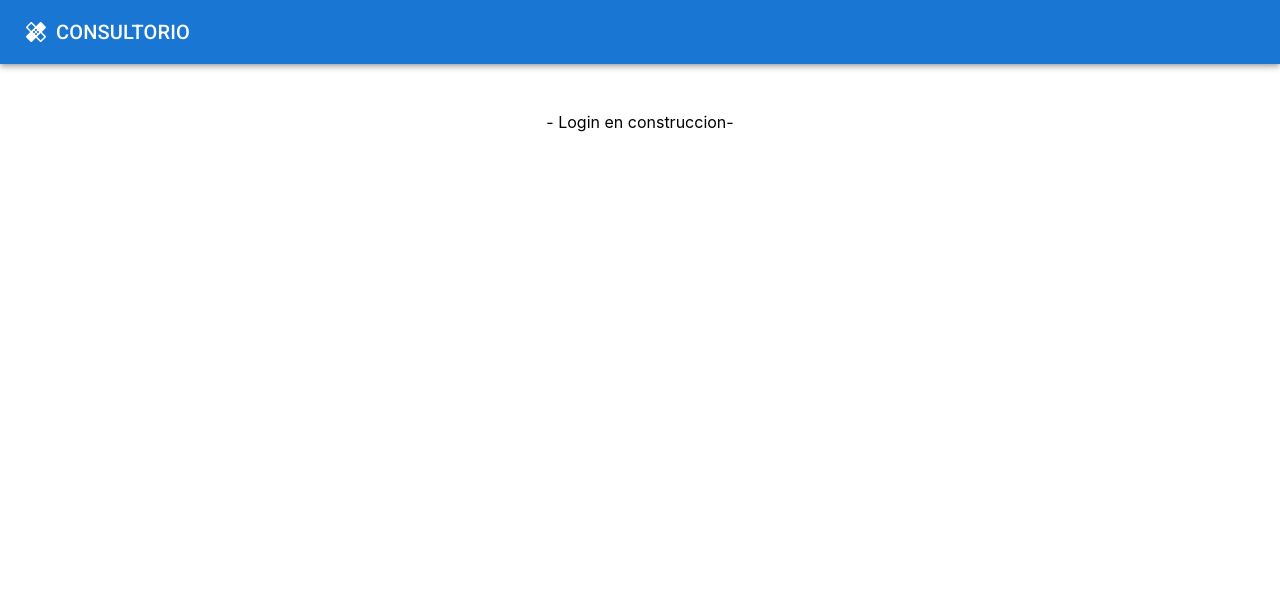
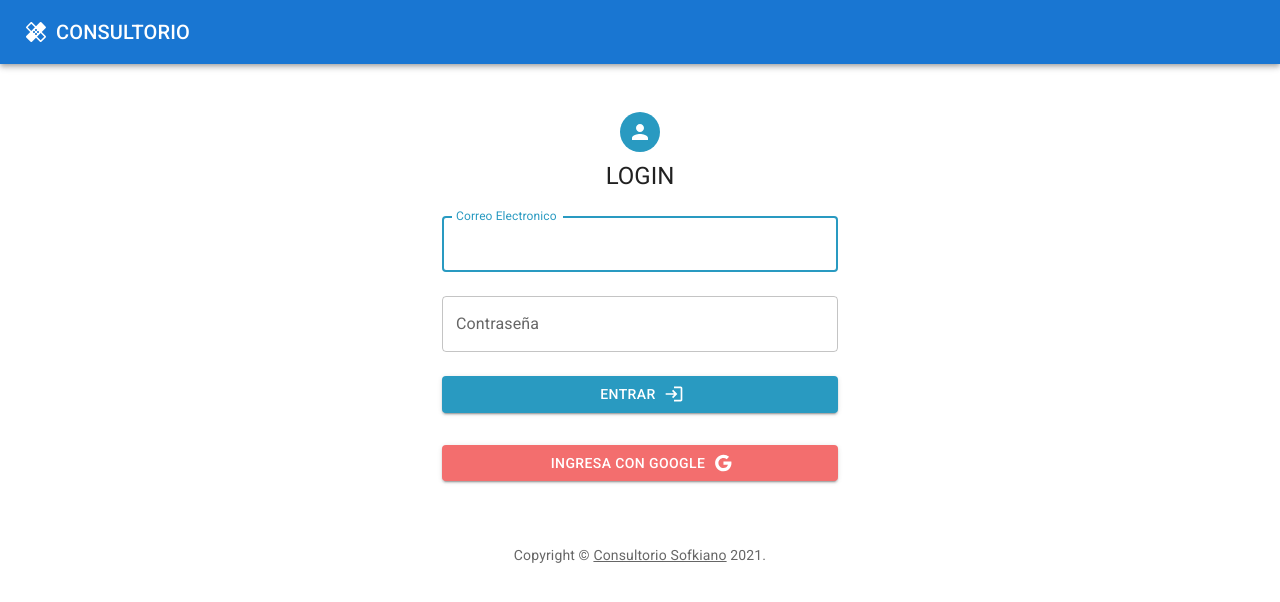
Before and after one commit to AnthonyMerive/consultorioFullStack, a React (Create React App) app in the folder frontend/: page / in a window 1280 px wide. Before the commit this address led to /login. Shown: the top 602 px of the page. Built offline with nearby package versions, Linux system fonts and the light colour scheme; no server answers.

Commit message:
finalizando login

```diff
--- a/frontend/package.json
+++ b/frontend/package.json
@@ -15,6 +15,7 @@
     "@testing-library/react": "^12.1.2",
     "@testing-library/user-event": "^13.5.0",
     "axios": "^0.24.0",
+    "firebase": "^9.1.0",
     "react": "^17.0.2",
     "react-dom": "^17.0.2",
     "react-redux": "^7.2.6",
--- a/frontend/src/App.jsx
+++ b/frontend/src/App.jsx
@@ -1,26 +1,42 @@
-import React from 'react'
+import { getAuth, onAuthStateChanged } from 'firebase/auth'
+import React, { useEffect, useState } from 'react'
+import { useSelector } from 'react-redux'
 import { Navigate, Route, Routes } from 'react-router-dom'
 import { Home } from './components/Home'
+import Loading from './components/Loading'
+import Login from './components/Login'
 import { Navbar } from './components/Navbar'
 
 export default function App() {
 
-    let auth = false
+    const authenticated = getAuth();
+    const [auth, setAuth] = useState(false)
+    const [checking, setChecking] = useState(true)
+    const usuarioLogeado = useSelector(store => store.login)
+
+    useEffect(() => {
+        usuarioLogeado.uid ?
+            setAuth(true)
+            :
+            setAuth(false)
+        onAuthStateChanged(authenticated, async (user) => {
+            setChecking(false)
+        })
+    }, [usuarioLogeado, authenticated])
+
+    if (checking) {
+        return <Loading />;
+    }
+
+    console.log(auth)
+
+
 
     return (
         <div>
             <Navbar auth ={auth} />
             <Routes>
-                <Route path="/" exact element={!auth ? <Navigate to='login' /> : <Navigate to='dashboard' />} />
-                <Route path="dashboard" exact element={auth ? <Home /> : <Navigate to='/' />} />
-                <Route
-                    path="login"
-                    element={
-                        <main style={{ padding: "2rem", textAlign: 'center' }}>
-                            <p>- Login en construccion-</p>
-                        </main>
-                    }
-                />
+                <Route path="/" exact element={!auth ? <Login /> : <Home />} />
                 <Route
                     path="*"
                     element={
--- /dev/null
+++ b/frontend/src/actions/logicAction.js
@@ -0,0 +1,70 @@
+import { getAuth, signInWithPopup, signInWithEmailAndPassword, signOut } from 'firebase/auth'
+import { googleAuth } from '../services/firebase'
+import { login } from '../types/loginTypes';
+
+const auth = getAuth();
+
+export const loginGoogle = () => {
+    return (dispatch) => {
+        signInWithPopup(
+            auth,
+            googleAuth
+        )
+            .then(({ user }) => {
+                console.log(user)
+                console.log(user.providerData[0])
+                const data = user.providerData[0];
+                dispatch(loginSincrono(user.uid, data.displayName, data.photoURL, data.email))
+            })
+            .catch(error => {
+                console.log(error)
+            })
+    }
+}
+
+export const loginEmailPassword = (email, password) => {
+    return (dispatch) => {
+        signInWithEmailAndPassword(auth,
+            email,
+            password
+        ).then(({ user }) => {
+            console.log(user)
+            console.log(user.providerData[0])
+            const data = user.providerData[0];
+            dispatch(loginSincrono(user.uid, data.displayName, data.photoURL, data.email))
+        }).catch(error => {
+            console.log(error)
+        })
+    }
+}
+
+export const loginSincrono = (uid, displayName, foto, correo) => {
+    return {
+        type: login.in,
+        payload: {
+            uid,
+            displayName,
+            foto,
+            correo
+        }
+    }
+}
+
+export const logout = () => {
+
+    return (dispatch) => {
+        signOut(auth)
+            .then(user => {
+                dispatch(logoutSincrono())
+            })
+            .catch(error => {
+                console.log(error)
+            })
+    }
+}
+
+export const logoutSincrono = () => {
+    return {
+        type: login.out
+    }
+}
--- /dev/null
+++ b/frontend/src/components/Loading.jsx
@@ -0,0 +1,9 @@
+import React from 'react'
+
+export default function Loading() {
+    return (
+        <div>
+            Cargando...
+        </div>
+    )
+}
--- /dev/null
+++ b/frontend/src/components/Login.jsx
@@ -0,0 +1,164 @@
+import * as React from 'react';
+import Avatar from '@mui/material/Avatar';
+import Button from '@mui/material/Button';
+import CssBaseline from '@mui/material/CssBaseline';
+import TextField from '@mui/material/TextField';
+import Link from '@mui/material/Link';
+import Box from '@mui/material/Box';
+import LoginIcon from '@mui/icons-material/Login';
+import PersonIcon from '@mui/icons-material/Person';
+import Typography from '@mui/material/Typography';
+import Container from '@mui/material/Container';
+import { createTheme, ThemeProvider } from '@mui/material/styles';
+import GoogleIcon from '@mui/icons-material/Google';
+import { useForm } from '../hooks/useForm'
+import { useDispatch } from 'react-redux'
+import { loginEmailPassword, loginGoogle } from '../actions/logicAction'
+
+
+function Copyright(props) {
+    return (
+
+        <Typography variant="body2" color="text.secondary" align="center" {...props}>
+            {'Copyright © '}
+            <Link color="inherit" href="https://github.com/AnthonyMerive/consultorioFullStack">
+                Consultorio Sofkiano
+            </Link>{' '}
+            {new Date().getFullYear()}
+            {'.'}
+        </Typography>
+    );
+
+}
+
+const theme = createTheme({
+    palette: {
+        primary: {
+            light: '#2bc8c8',
+            main: '#299ac1',
+            dark: '#1a627d',
+            contrastText: '#fff',
+        },
+    },
+});
+
+export default function Login() {
+
+    const dispatch = useDispatch();
+
+    const [values, handleInputChange, reset] = useForm({
+        email: '',
+        password: ''
+    })
+
+    const { email, password } = values;
+
+    console.log(values)
+
+    const handleLogin = (e) => {
+        e.preventDefault();
+        dispatch(loginEmailPassword(email, password))
+        // reset();
+    }
+
+    const handleGoogle = () => {
+        dispatch(loginGoogle(email, password))
+    }
+
+    return (
+        <ThemeProvider theme={theme}>
+            <Container component="main" maxWidth="xs">
+                <CssBaseline />
+                <Box
+                    sx={{
+                        display: 'flex',
+                        flexDirection: 'column',
+                        alignItems: 'center',
+                        marginTop: 5
+                    }}
+                >
+
+                    <Avatar sx={{
+                        m: 1,
+                        bgcolor: '#299ac1'
+                    }}
+                    >
+                        {/* incono */}
+                        <PersonIcon />
+
+                    </Avatar>
+
+                    <Typography component="h1" variant="h5">
+                        LOGIN
+                    </Typography>
+
+                    <Box
+                        onSubmit={handleLogin}
+                        component="form"
+                        noValidate
+                        sx={{ mt: 1 }}
+                        autoComplete="off"
+                    >
+                        <TextField
+                            margin="normal"
+                            fullWidth
+                            id="email"
+                            label="Correo Electronico"
+                            name="email"
+                            autoComplete="email"
+                            value={email}
+                            onChange={handleInputChange}
+                            autoFocus={true}
+                        />
+                        <TextField
+                            margin="normal"
+                            fullWidth
+                            name="password"
+                            label="Contraseña"
+                            type="password"
+                            id="password"
+                            autoComplete="current-password"
+                            value={password}
+                            onChange={handleInputChange}
+                        />
+
+                        <Button
+                            type="submit"
+                            fullWidth
+                            variant="contained"
+                            sx={{
+                                mt: 2,
+                                mb: 2
+                            }}
+                            endIcon={<LoginIcon />}
+                        >
+                            entrar
+
+                        </Button>
+
+                        <Button
+                            type="submit"
+                            fullWidth
+                            variant="contained"
+                            onClick={handleGoogle}
+                            sx={{
+                                mt: 2,
+                                bgcolor: '#F36E6E'
+                            }}
+                            endIcon={<GoogleIcon />}
+                        >
+                            Ingresa con Google
+
+                        </Button>
+
+                    </Box>
+
+                </Box>
+
+                <Copyright sx={{ mt: 8, mb: 4 }} />
+
+            </Container>
+
+        </ThemeProvider>
+    );
+}
--- a/frontend/src/components/Navbar.jsx
+++ b/frontend/src/components/Navbar.jsx
@@ -8,6 +8,7 @@ import Typography from '@mui/material/Typography';
 import InputBase from '@mui/material/InputBase';
 import SearchIcon from '@mui/icons-material/Search';
 import { Link } from 'react-router-dom';
+import { useSelector } from 'react-redux';
 
 const Search = styled('div')(({ theme }) => ({
     position: 'relative',
@@ -53,6 +54,8 @@ const StyledInputBase = styled(InputBase)(({ theme }) => ({
 
 export const Navbar = ({ auth }) => {
 
+    const usuarioLogeado = useSelector(store => store.login)
+
     return (
         <Box sx={{ flexGrow: 1 }}>
             <AppBar position="static">
@@ -75,16 +78,8 @@ export const Navbar = ({ auth }) => {
                         </Link>
                     </Typography>
                     {auth&&
-                        <Search>
-                            <SearchIconWrapper>
-                                <SearchIcon />
-                            </SearchIconWrapper>
-                            <StyledInputBase
-                                sx={{ width: 300 }}
-                                placeholder="Buscar..."
-                                inputProps={{ 'aria-label': 'search' }}
-                            />
-                        </Search>
+
+                            <h3>Bienvenido, {usuarioLogeado.displayName}</h3>
                     }
                 </Toolbar>
             </AppBar>
--- /dev/null
+++ b/frontend/src/reducers/loginReducer.js
@@ -0,0 +1,24 @@
+import { login } from "../types/loginTypes";
+
+
+export const loginReducer = (state = {}, action) => {
+    switch (action.type) {
+        case login.in:
+
+            return {
+                uid: action.payload.uid,
+                displayName: action.payload.displayName,
+                foto: action.payload.foto,
+                correo: action.payload.correo
+            }
+
+
+        case login.out:
+            return {
+
+            }
+
+        default:
+            return state;
+    }
+}
--- /dev/null
+++ b/frontend/src/services/firebase.js
@@ -0,0 +1,18 @@
+import { initializeApp } from "firebase/app";
+import { GoogleAuthProvider } from 'firebase/auth'
+import { getFirestore } from 'firebase/firestore'
+
+const firebaseConfig = {
+    apiKey: "AIzaSyD0GCQxth5eioJ3VapKhE11wMzBGcowsRk",
+    authDomain: "consultorio-react-spring.firebaseapp.com",
+    projectId: "consultorio-react-spring",
+    storageBucket: "consultorio-react-spring.appspot.com",
+    messagingSenderId: "379361449999",
+    appId: "1:379361449999:web:d109bea4d215be73fe6b7a"
+};
+
+const app = initializeApp(firebaseConfig);
+const googleAuth = new GoogleAuthProvider();
+const db = getFirestore(app)
+
+export {app, googleAuth,db}
--- a/frontend/src/store/store.js
+++ b/frontend/src/store/store.js
@@ -1,12 +1,13 @@
 import { applyMiddleware, combineReducers, compose, createStore } from "redux";
 import thunk from 'redux-thunk';
 import { citasReducer } from '../reducers/citasReducer'
+import { loginReducer } from "../reducers/loginReducer";
 
 
 const reducers = combineReducers({
 
-    citas: citasReducer
-
+    citas: citasReducer,
+    login: loginReducer
 })
 
 const composeEnhancers = (typeof window !== 'undefined' &&
--- /dev/null
+++ b/frontend/src/types/loginTypes.js
@@ -0,0 +1,4 @@
+export const login = {
+    in: 'Login',
+    out: 'logout',
+}
```
Also changed, not shown: 1 other file (tests, documents, lock files or other folders).
